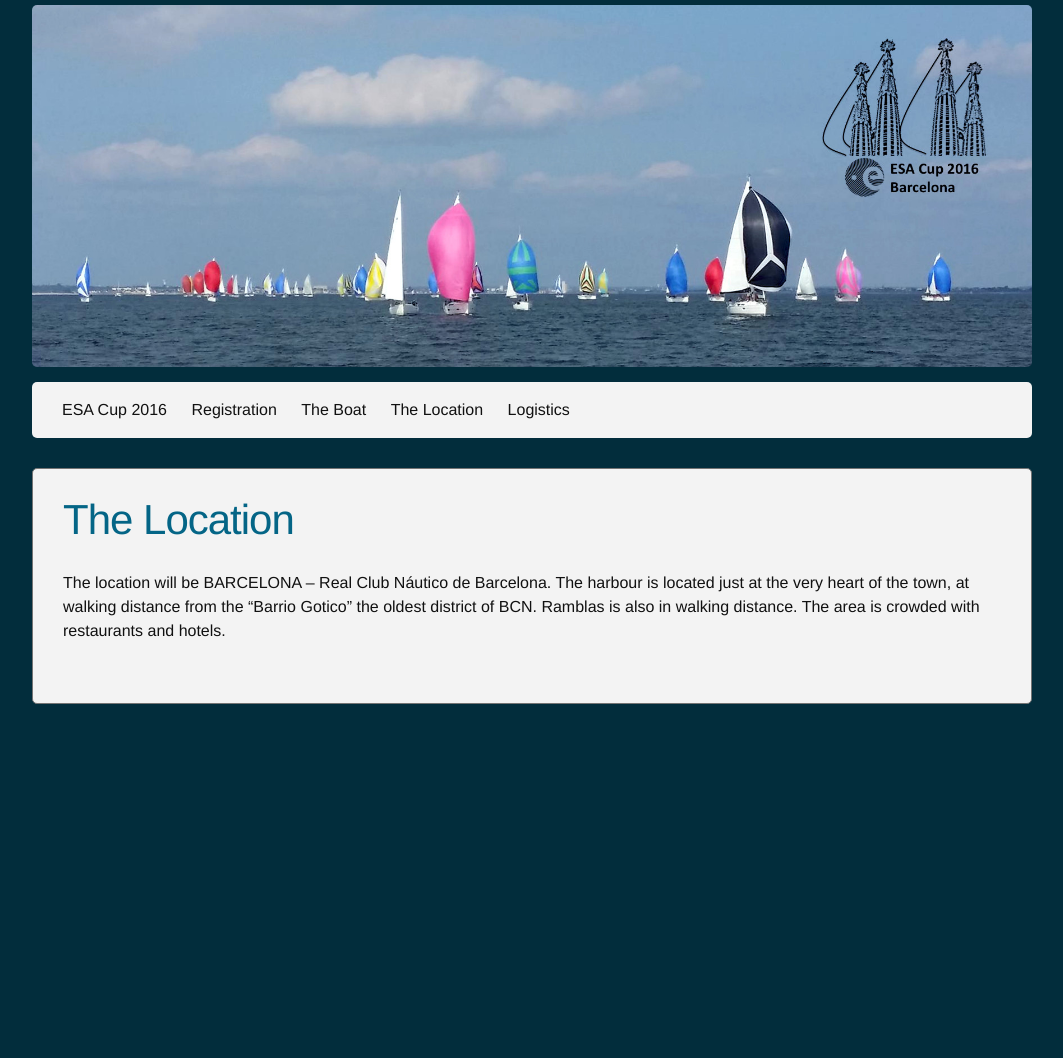
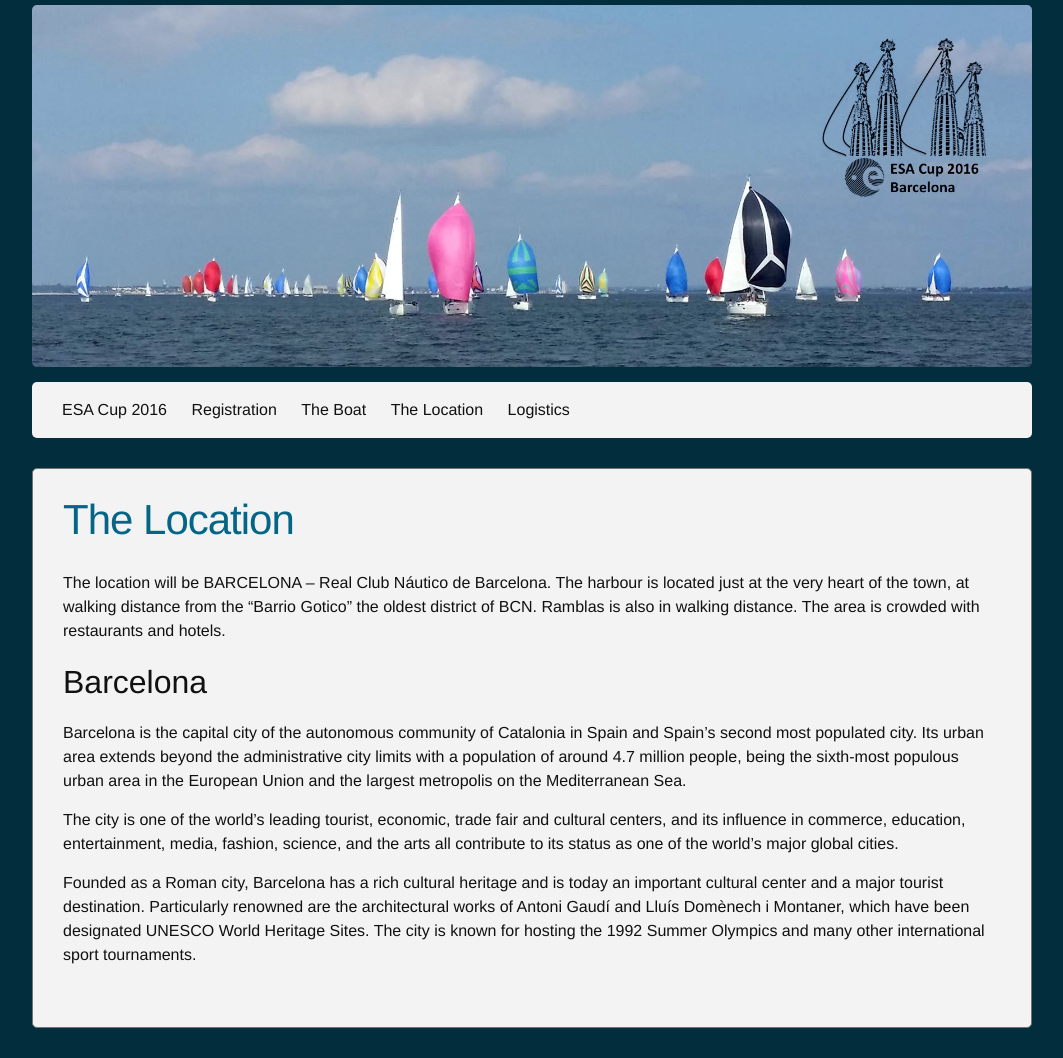
Before and after one commit to esacup2016/esacup2016.github.io, a Jekyll site: the page built from pages/location.md, in a window 1280 px wide. Shown: the whole page, without its empty margins (108-1171 px from the left). Built offline with Jekyll 4.4.1, drawn with Linux system fonts in a browser that asks for light colours; before the commit the page ends 900 px from its top, so only the background shows below that.

Commit message:
Add description of Barcelona

```diff
--- a/pages/location.md
+++ b/pages/location.md
@@ -6,3 +6,11 @@ menu-rank: 4
 ---
 
 The location will be BARCELONA – Real Club Náutico de Barcelona. The harbour is located just at the very heart of the town, at walking distance from the "Barrio Gotico" the oldest district of BCN. Ramblas is also in walking distance. The area is crowded with restaurants and hotels.
+
+## Barcelona
+
+Barcelona is the capital city of the autonomous community of Catalonia in Spain and Spain's second most populated city. Its urban area extends beyond the administrative city limits with a population of around 4.7 million people, being the sixth-most populous urban area in the European Union and the largest metropolis on the Mediterranean Sea.
+
+The city is one of the world's leading tourist, economic, trade fair and cultural centers, and its influence in commerce, education, entertainment, media, fashion, science, and the arts all contribute to its status as one of the world's major global cities.
+
+Founded as a Roman city, Barcelona has a rich cultural heritage and is today an important cultural center and a major tourist destination. Particularly renowned are the architectural works of Antoni Gaudí and Lluís Domènech i Montaner, which have been designated UNESCO World Heritage Sites. The city is known for hosting the 1992 Summer Olympics and many other international sport tournaments.
```
